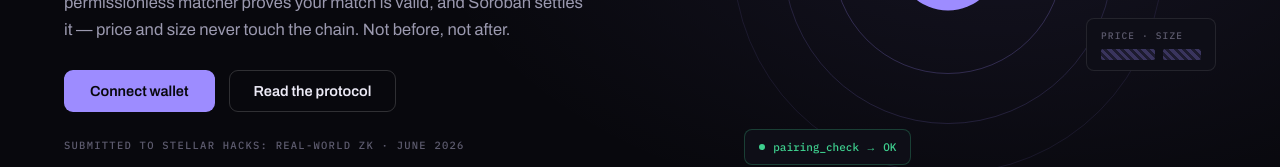
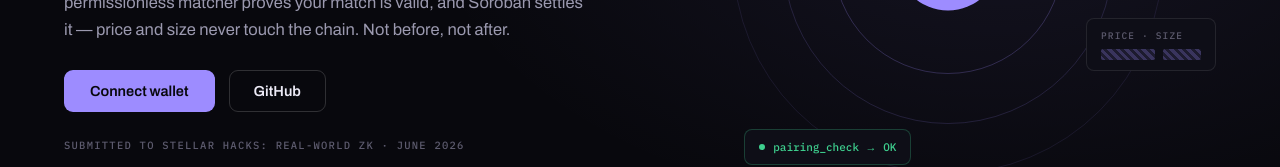
Before and after one commit to DeborahOlaboye/lacuna, a Next.js app in the folder frontend/: page / in a window 1280 px wide. Shown: the part 432-599 px from the top of the page. Built offline with nearby package versions, Linux system fonts and the light colour scheme; what @stellar/stellar-sdk would draw is missing.

Commit message:
landing: rename hero secondary button from Read the protocol to github

```diff
--- a/frontend/src/app/components/LandingPage.tsx
+++ b/frontend/src/app/components/LandingPage.tsx
@@ -121,7 +121,7 @@ export default function LandingPage({ onConnect }: LandingPageProps) {
                 textDecoration: "none",
               }}
             >
-              Read the protocol
+              GitHub
             </a>
           </div>
           <div
```
